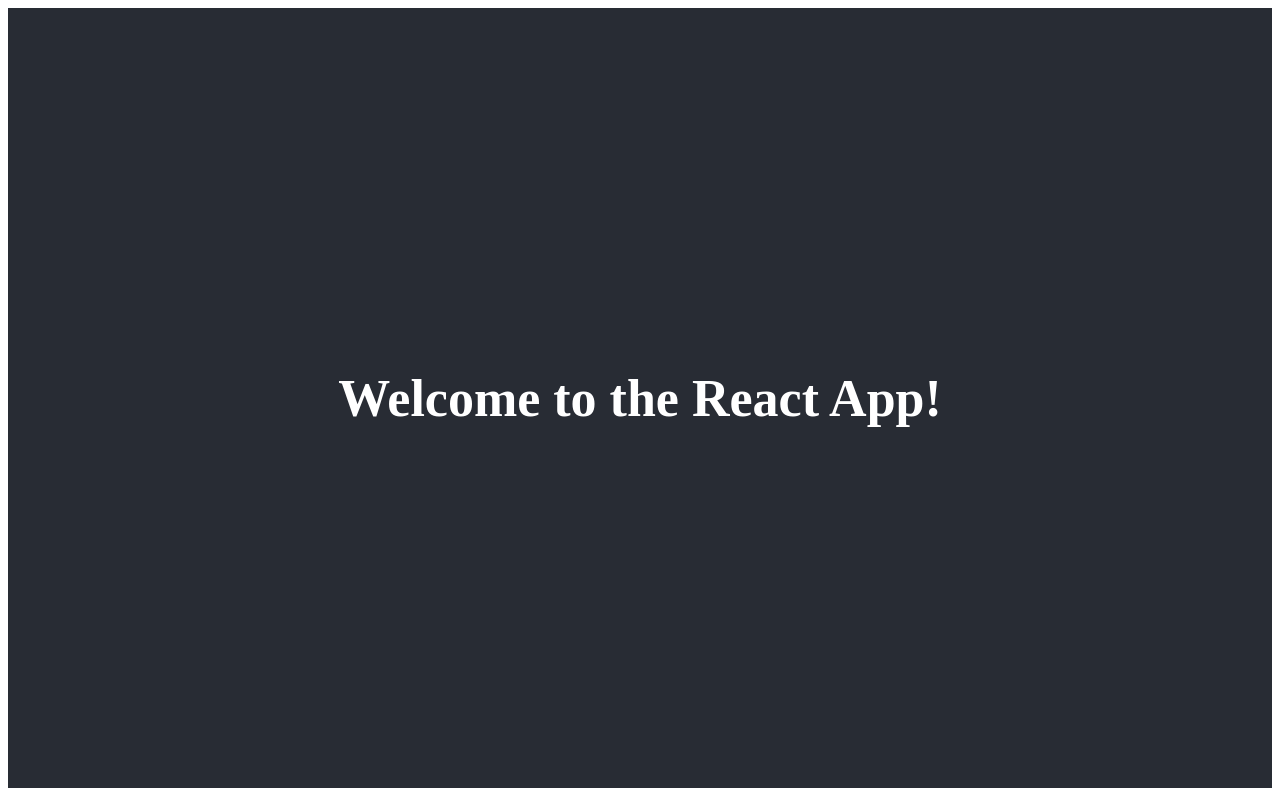
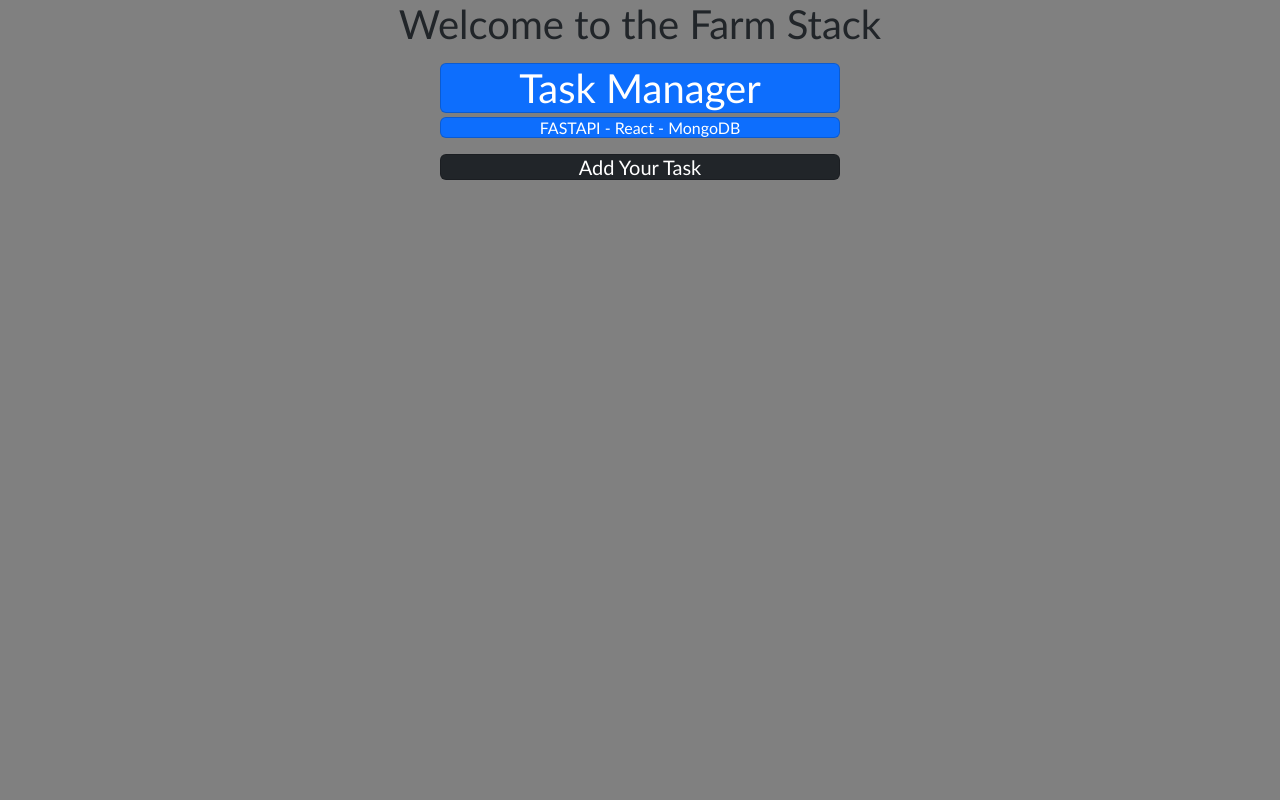
Before and after one commit to SilvesterSpath/FARM_stack, a React (Create React App) app in the folder frontend/: page / in a window 1280 px wide. Built offline with nearby package versions, Linux system fonts and the light colour scheme.

Commit message:
Todo app scaffold

```diff
--- a/frontend/src/App.css
+++ b/frontend/src/App.css
@@ -1,38 +1,12 @@
-.App {
-  text-align: center;
+html {
+  background-color: gray;
 }
 
-.App-logo {
-  height: 40vmin;
-  pointer-events: none;
+.App {
+  background-color: gray;
+  text-align: center;
+  margin: 0;
+  padding: 0;
+  font-family: 'Trebuchet MS', 'Lucida Sans Unicode', 'Lucida Grande',
+    'Lucida Sans', Arial, sans-serif;
 }
-
-@media (prefers-reduced-motion: no-preference) {
-  .App-logo {
-    animation: App-logo-spin infinite 20s linear;
-  }
-}
-
-.App-header {
-  background-color: #282c34;
-  min-height: 97.5vh;
-  display: flex;
-  flex-direction: column;
-  align-items: center;
-  justify-content: center;
-  font-size: calc(10px + 2vmin);
-  color: white;
-}
-
-.App-link {
-  color: #61dafb;
-}
-
-@keyframes App-logo-spin {
-  from {
-    transform: rotate(0deg);
-  }
-  to {
-    transform: rotate(360deg);
-  }
-}
--- a/frontend/src/App.js
+++ b/frontend/src/App.js
@@ -1,11 +1,31 @@
 import './App.css';
+import 'bootstrap/dist/css/bootstrap.min.css';
 
 function App() {
   return (
     <div className='App'>
-      <header className='App-header'>
-        <h1>Welcome to the React App!</h1>
-      </header>
+      <h1>Welcome to the Farm Stack</h1>
+      <div
+        className='App list-group-item justify-content-center align-items-center mx-auto'
+        style={{
+          width: '400px',
+          backgroundColor: 'gray',
+          marginTop: '15px',
+        }}
+      >
+        <h1
+          className='card text-white bg-primary mb-1'
+          styleName='max-width: 20rem'
+        >
+          Task Manager{' '}
+        </h1>
+        <h6 className='card text-white bg-primary mb-3'>
+          FASTAPI - React - MongoDB
+        </h6>
+        <div className='card-body'>
+          <h5 className='card text-white bg-dark mb-3'>Add Your Task</h5>
+        </div>
+      </div>
     </div>
   );
 }
--- a/frontend/src/index.js
+++ b/frontend/src/index.js
@@ -1,7 +1,7 @@
 import React from 'react';
 import ReactDOM from 'react-dom/client';
-
 import App from './App';
+import 'bootstrap/dist/css/bootstrap.min.css';
 
 const root = ReactDOM.createRoot(document.getElementById('root'));
 root.render(
```
